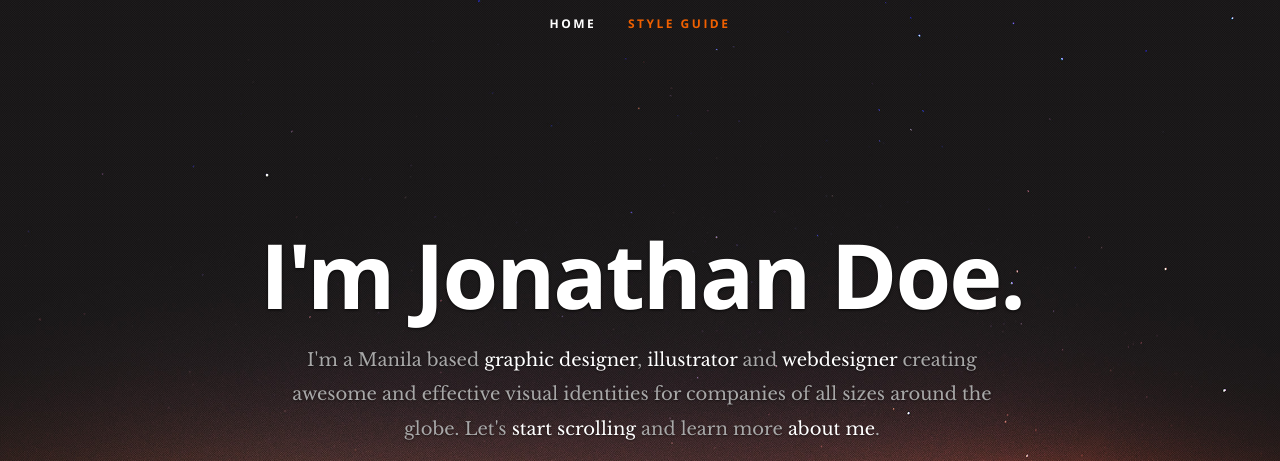
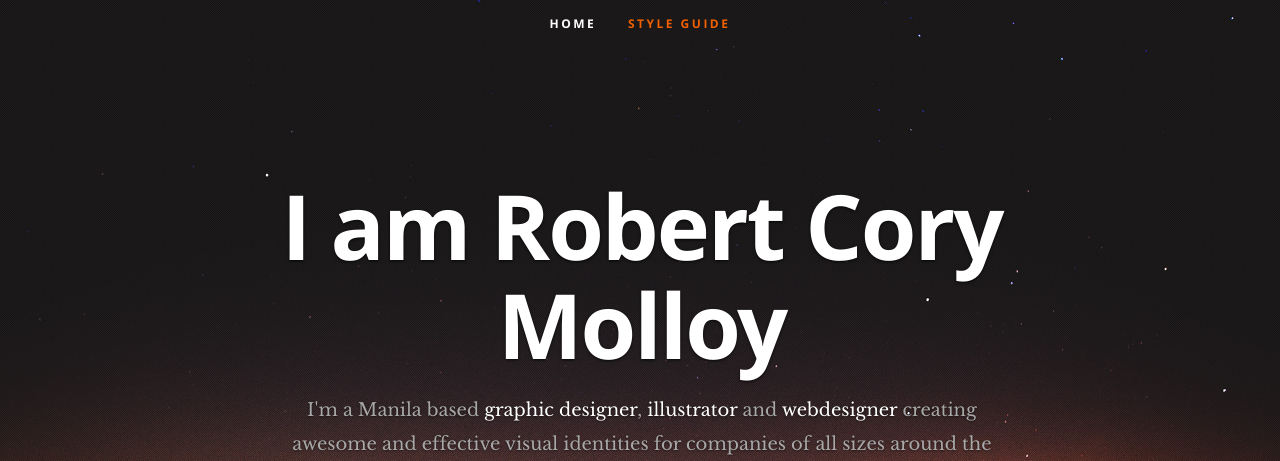
Before and after one commit to rcmolloy/Personal-Website, a plain HTML site: page demo.html in a window 1280 px wide. Shown: the top 461 px of the page. Drawn offline with nearby package versions, Linux system fonts and the light colour scheme; a script that the page names is missing.

Commit message:
Newest update to include demo page with updated title and name

```diff
--- a/demo.html
+++ b/demo.html
@@ -7,7 +7,7 @@
    <!--- Basic Page Needs
    ================================================== -->
    <meta charset="utf-8">
-	<title>CeeVee - Free Responsive HTML5/CSS3 Template</title>
+	<title>Robert Cory Molloy - Mechanical Engineering Student</title>
 	<meta name="description" content="">
 	<meta name="author" content="">
 
@@ -52,7 +52,7 @@
 
       <div class="row banner">
          <div class="banner-text">
-            <h1 class="responsive-headline">I'm Jonathan Doe.</h1>
+            <h1 class="responsive-headline">I am Robert Cory Molloy</h1>
             <h3>I'm a Manila based <span>graphic designer</span>, <span>illustrator</span> and <span>webdesigner</span> creating awesome and
             effective visual identities for companies of all sizes around the globe. Let's <a class="smoothscroll" href="#about">start scrolling</a>
             and learn more <a class="smoothscroll" href="#about">about me</a>.</h3>
```
